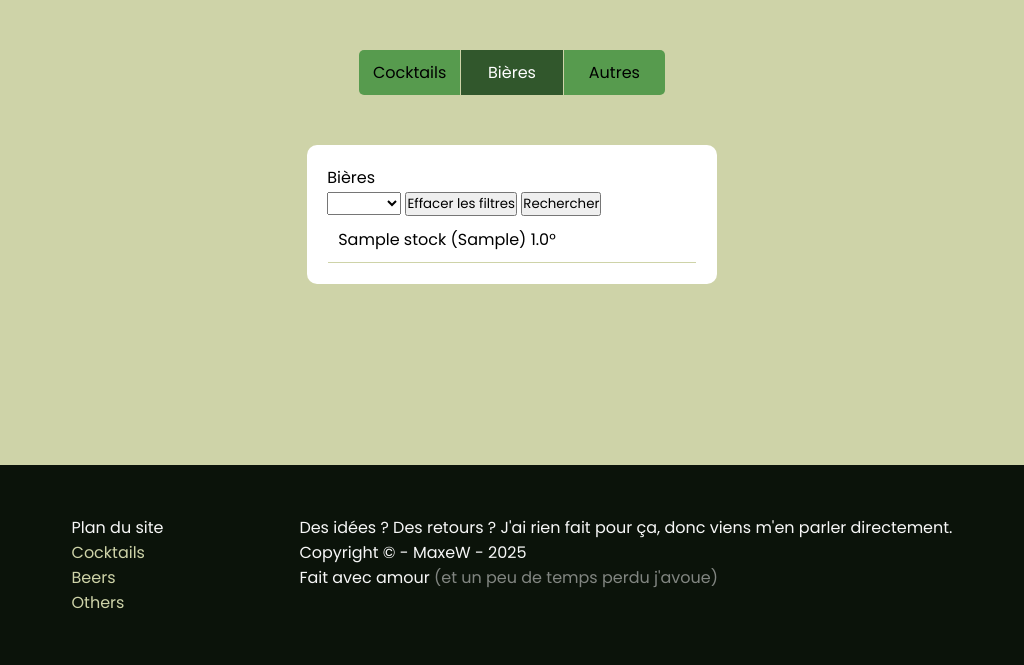
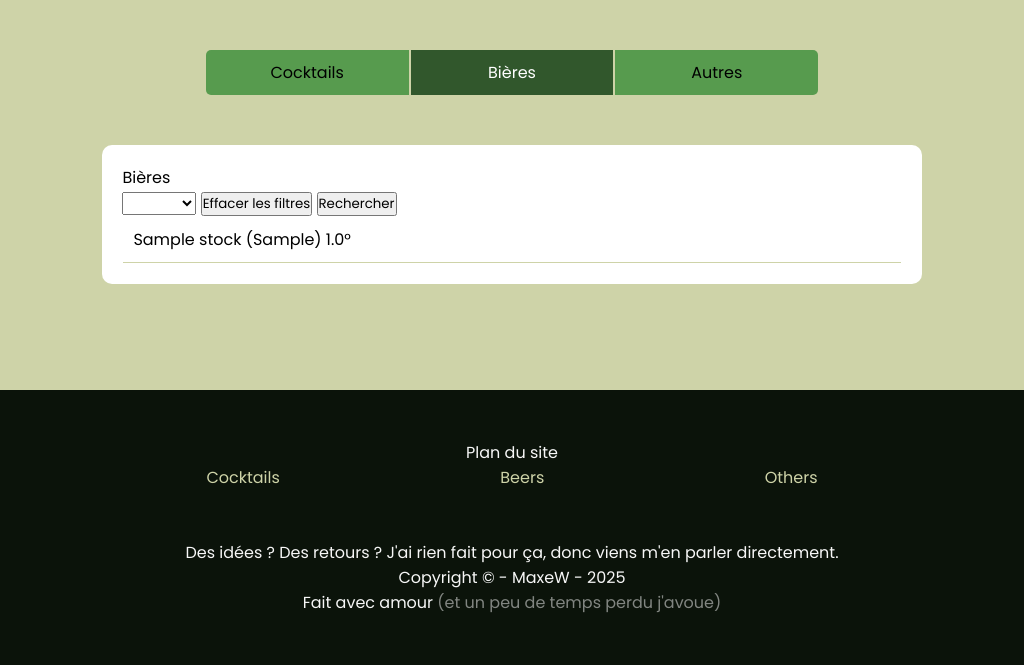
Before and after one commit to B4nanaJuice/bar-manager, a Flask app: page /beers in a window 1024 px wide. Shown: the part 135-800 px from the top of the page. Run offline with Flask 3, Linux system fonts and the light colour scheme; tables that the repository leaves empty hold one stand-in row (values such as "Sample post").

Commit message:
Added some responsive

```diff
--- a/static/css/base.css
+++ b/static/css/base.css
@@ -78,3 +78,27 @@ a {
 .item-list li {
     border-bottom: solid var(--primary-lighter) 1px;
 }
+
+@media screen and (min-width: 1920px) {
+    .content {
+        width: 40%;
+    }
+}
+
+@media screen and (min-width: 1040px) and (max-width: 1919px) {
+    .content {
+        width: 60%;
+    }
+}
+
+@media screen and (min-width: 810px) and (max-width: 1039px) {
+    .content {
+        width: 80%;
+    }
+}
+
+@media screen and (max-width: 809px) {
+    .content {
+        width: 90%;
+    }
+}
--- a/static/css/footer.css
+++ b/static/css/footer.css
@@ -11,10 +11,36 @@
     bottom: 0;
 }
 
-.footer .sitemap {
-    width: 20%;
+.footer * {
+    margin: auto;
+    text-align: center;
 }
 
-.footer .others {
-    width: 40%;
+.footer .sitemap ul {
+    width: 100%;
 }
+
+@media screen and (min-width: 810px) {
+    .footer > div {
+        width: 40%;
+    }
+}
+
+@media screen and (max-width: 1039px) {
+    .footer {
+        flex-direction: column;
+    }
+
+    .footer > div {
+        width: 90%;
+    }
+
+    .footer .sitemap {
+        margin-bottom: var(--default-spacing);
+    }
+
+    .footer .sitemap ul {
+        display: flex;
+        justify-content: space-around;
+    }
+}
--- a/static/css/navbar.css
+++ b/static/css/navbar.css
@@ -28,3 +28,27 @@
 .navbar a:last-child {
     border-radius: 0px 5px 5px 0px;
 }
+
+@media screen and (min-width: 1920px) {
+    .navbar {
+        width: 30%;
+    }
+}
+
+@media screen and (min-width: 1040px) and (max-width: 1919px) {
+    .navbar {
+        width: 40%;
+    }
+}
+
+@media screen and (min-width: 810px) and (max-width: 1039px) {
+    .navbar {
+        width: 60%;
+    }
+}
+
+@media screen and (max-width: 809px) {
+    .navbar {
+        width: 90%;
+    }
+}
```
